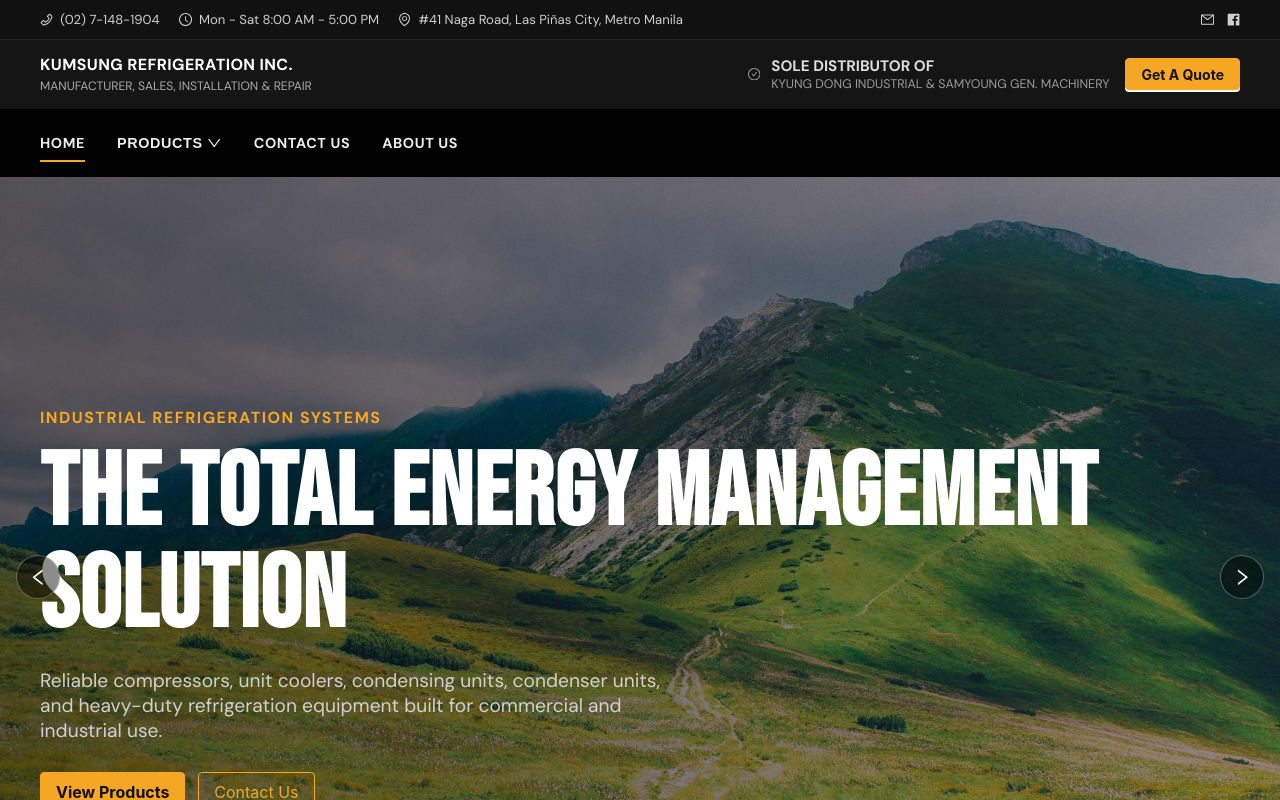
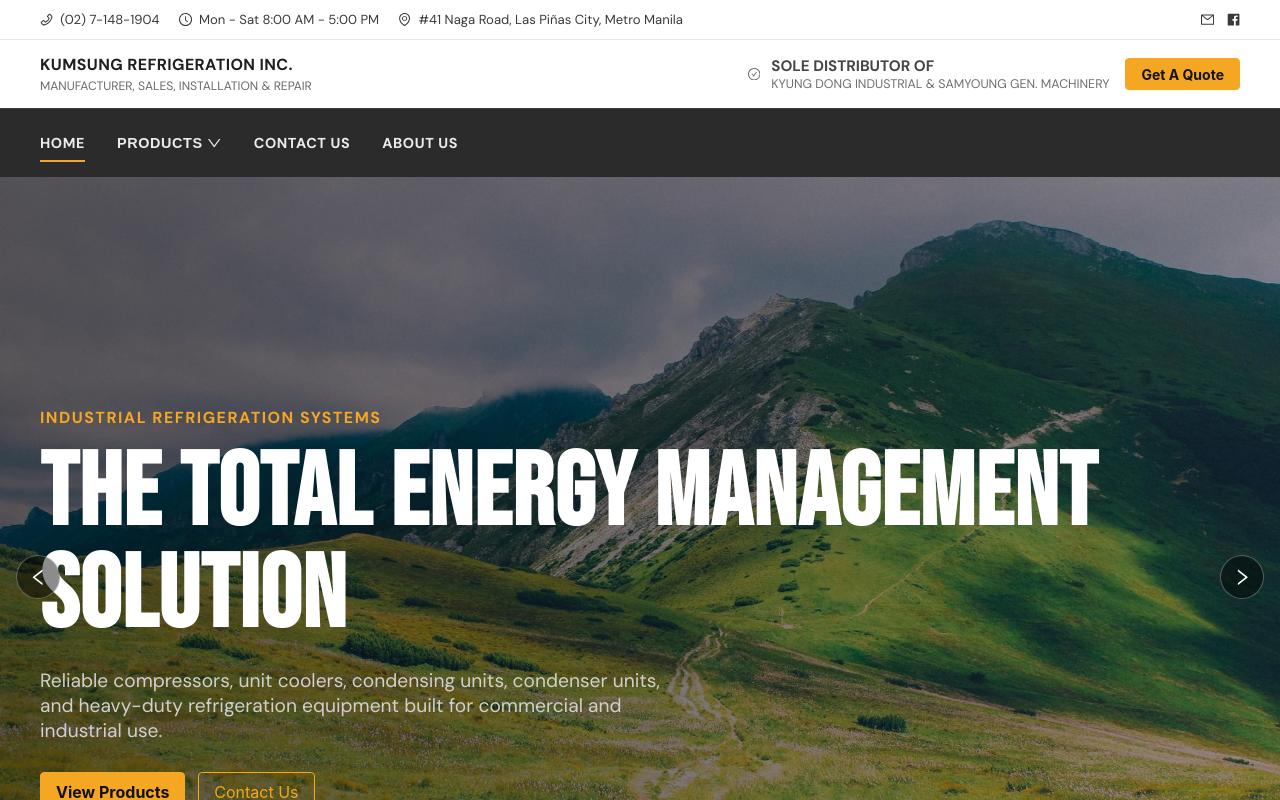
Before and after one commit to sonhip/kumsung-landing, a React (Vite) app: page / in a window 1280 px wide. Shown: the top 800 px of the page. Built offline with nearby package versions, Linux system fonts and the light colour scheme.

Commit message:
feat: update topbar and header styles for improved readability and aesthetics

```diff
--- a/src/styles/global.css
+++ b/src/styles/global.css
@@ -51,13 +51,13 @@ main {
 }
 
 .topbar {
-  background: var(--color-bg-2);
+  background: #ffffff;
   min-height: 40px;
-  border-bottom: 1px solid var(--color-border);
+  border-bottom: 1px solid #e8e8e8;
   display: flex;
   align-items: center;
   font-size: 0.82rem;
-  color: #cfcfcf;
+  color: #3a3a3a;
 }
 
 .topbar-inner {
@@ -93,16 +93,16 @@ main {
   position: sticky;
   top: 0;
   z-index: 30;
-  background: rgba(10, 10, 10, 0.8);
+  background: rgba(255, 255, 255, 0.94);
 }
 
 .site-header.scrolled {
   backdrop-filter: blur(10px);
-  border-bottom: 1px solid var(--color-border);
+  border-bottom: 1px solid #e8e8e8;
 }
 
 .header-main {
-  background: #151515;
+  background: #ffffff;
 }
 
 .header-inner {
@@ -122,10 +122,11 @@ main {
 .brand-title {
   font-weight: 700;
   letter-spacing: 0.4px;
+  color: #1f1f1f;
 }
 
 .brand-tagline {
-  color: #aaaaaa;
+  color: #696969;
   font-size: 0.76rem;
   text-transform: uppercase;
 }
@@ -134,7 +135,7 @@ main {
   display: flex;
   align-items: center;
   gap: 0.7rem;
-  color: #dddddd;
+  color: #464646;
 }
 
 .distributor-badge strong {
@@ -144,7 +145,7 @@ main {
 
 .distributor-badge span {
   display: block;
-  color: #9b9b9b;
+  color: #6e6e6e;
   font-size: 0.78rem;
 }
 
```
